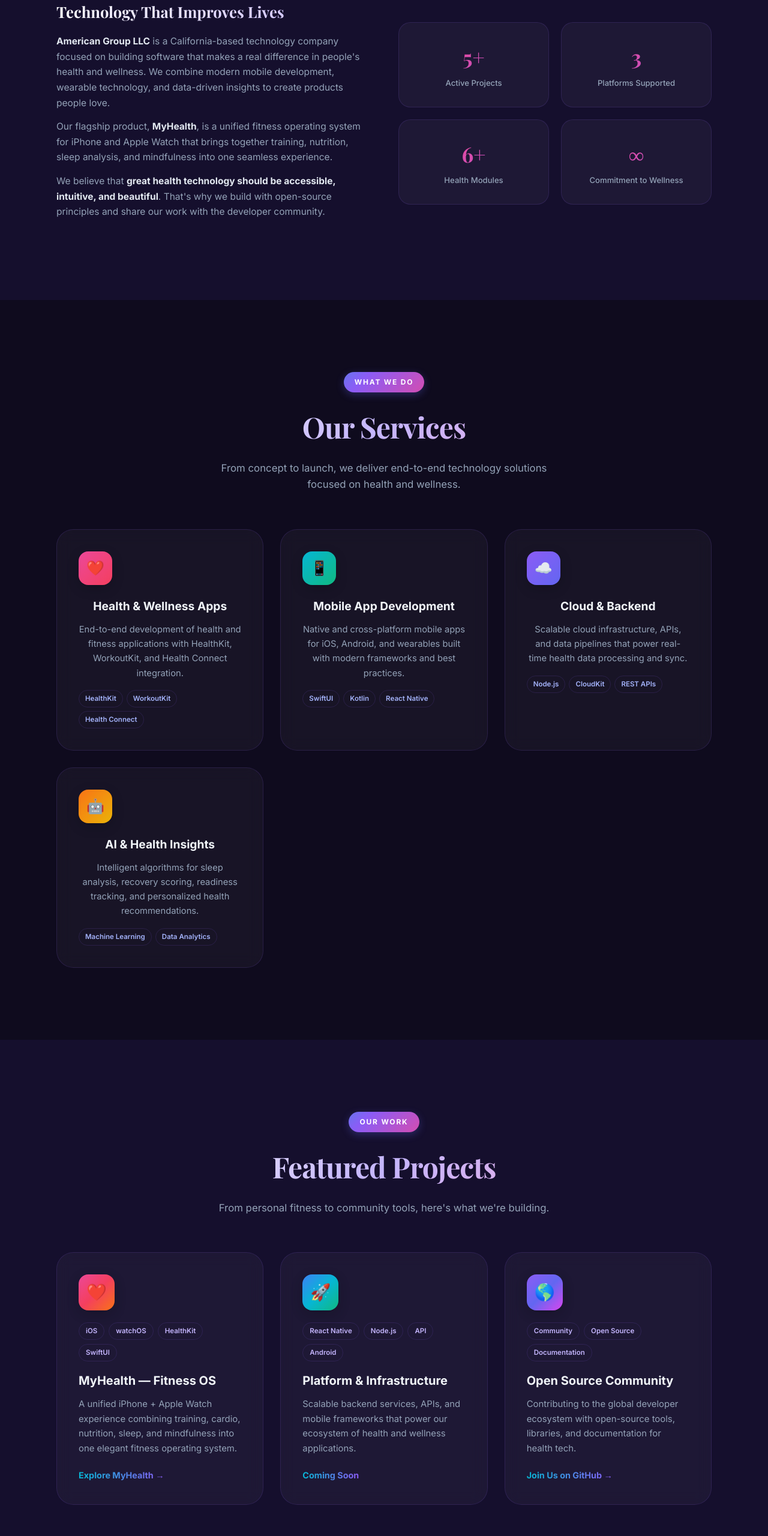
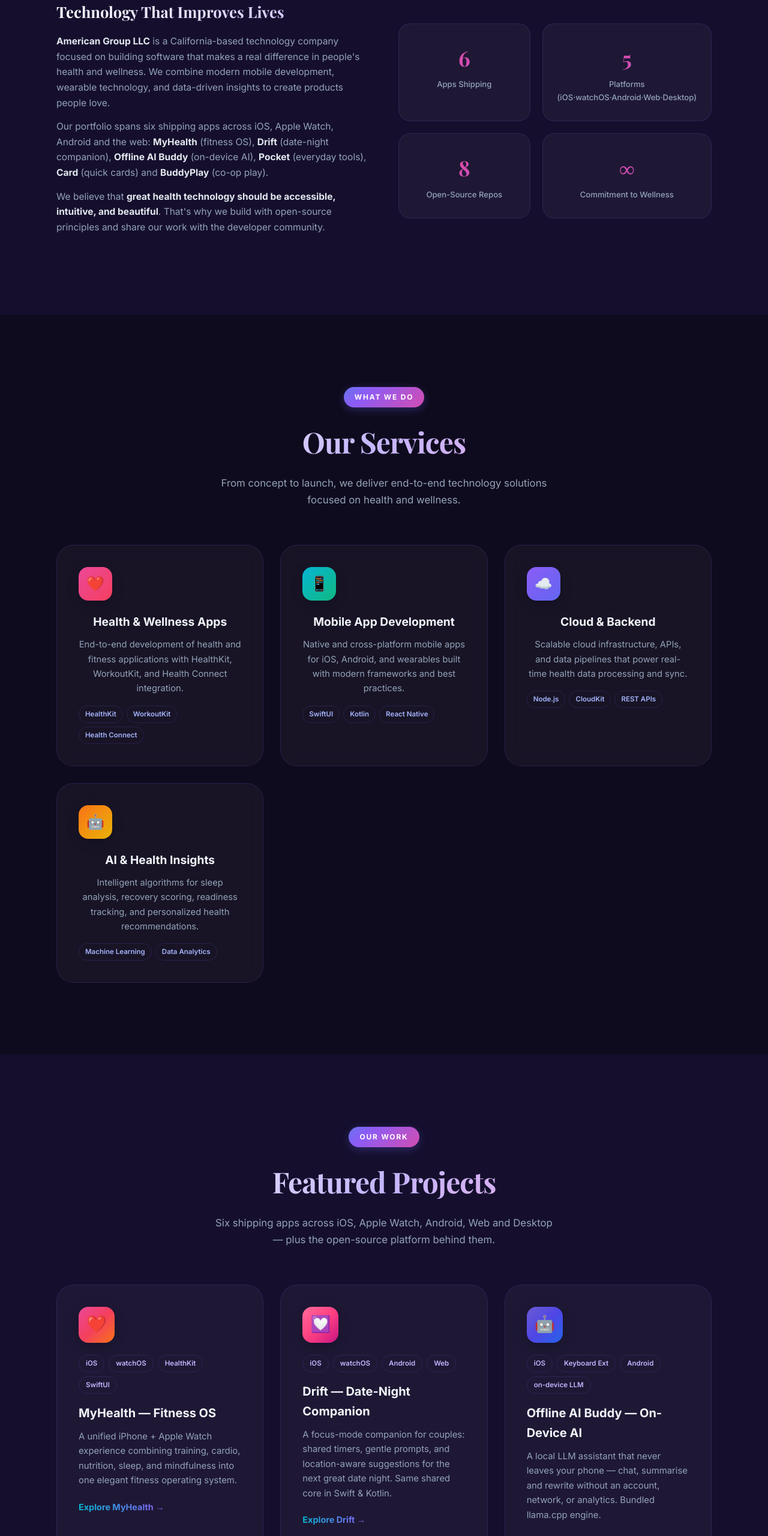
Before and after one commit to AmericanGroupLLC/AmericanGroupLLC.github.io, a website: page index.html in a window 1280 px wide. Shown: the part 1120-3680 px from the top of the page at 60% size. Drawn offline with nearby package versions, Linux system fonts and the light colour scheme.

Commit message:
feat(site): broaden landing page to feature all 6 products
Replace MyHealth-only Featured Projects grid with cards for all six
shipping apps: MyHealth, Drift, Offline AI Buddy, Pocket, Card,
BuddyPlay (plus Open Source Platform). Update title, meta tags,
JSON-LD description, About copy + stats, footer Projects column,
and add 5 brand-coloured .pi-* gradient classes for the new icons.

```diff
--- a/index.html
+++ b/index.html
@@ -14,25 +14,25 @@
     </script>
 
     <!-- ====== SEO META TAGS ====== -->
-    <title>American Group LLC &mdash; Health Technology, Software Development &amp; Digital Wellness | California</title>
-    <meta name="description" content="American Group LLC is a California-based technology company specializing in health &amp; wellness software, mobile app development, and digital health solutions. Explore our flagship MyHealth fitness OS for iPhone &amp; Apple Watch." />
-    <meta name="keywords" content="American Group LLC, health technology company, California tech company, fitness app development, MyHealth app, wellness technology, Apple Watch app, iPhone health app, software development, mobile app development, digital health, health tech startup" />
+    <title>American Group LLC &mdash; Apps for Health, Productivity, Connection &amp; Play | California</title>
+    <meta name="description" content="American Group LLC is a California-based technology company shipping a portfolio of cross-platform apps: MyHealth (fitness OS), Drift (date night companion), Offline AI Buddy (on-device AI), Pocket (everyday tools), Card (quick cards) and BuddyPlay (co-op play). iOS, Apple Watch, Android, Web." />
+    <meta name="keywords" content="American Group LLC, MyHealth, Drift dating app, Offline AI Buddy, Pocket utility app, Card app, BuddyPlay, California tech company, iOS app development, Apple Watch app, Android app, on-device AI, fitness OS, productivity app, party game app, mobile app development, digital wellness, health tech, open source apps" />
     <meta name="author" content="American Group LLC" />
     <meta name="robots" content="index, follow, max-snippet:-1, max-image-preview:large" />
     <link rel="canonical" href="https://americangroupllc.github.io/" />
 
     <!-- ====== OPEN GRAPH ====== -->
     <meta property="og:type" content="website" />
-    <meta property="og:title" content="American Group LLC &mdash; Health Technology &amp; Digital Wellness" />
-    <meta property="og:description" content="California-based tech company building innovative health &amp; wellness software. Home of MyHealth &mdash; your personal fitness operating system." />
+    <meta property="og:title" content="American Group LLC &mdash; Apps for Health, Productivity, Connection &amp; Play" />
+    <meta property="og:description" content="California-based tech company shipping cross-platform apps: MyHealth, Drift, Offline AI Buddy, Pocket, Card, BuddyPlay. iOS, Apple Watch, Android, Web." />
     <meta property="og:url" content="https://americangroupllc.github.io/" />
     <meta property="og:site_name" content="American Group LLC" />
     <meta property="og:locale" content="en_US" />
 
     <!-- ====== TWITTER CARD ====== -->
     <meta name="twitter:card" content="summary_large_image" />
-    <meta name="twitter:title" content="American Group LLC &mdash; Health Technology &amp; Digital Wellness" />
-    <meta name="twitter:description" content="California-based tech company building innovative health &amp; wellness software." />
+    <meta name="twitter:title" content="American Group LLC &mdash; Six Apps Across Health, Productivity, Connection &amp; Play" />
+    <meta name="twitter:description" content="MyHealth · Drift · Offline AI Buddy · Pocket · Card · BuddyPlay — built in California, shipped to iOS, Apple Watch, Android, Web." />
 
     <!-- ====== STRUCTURED DATA ====== -->
     <script type="application/ld+json">
@@ -41,7 +41,7 @@
       "@type": "Organization",
       "name": "American Group LLC",
       "url": "https://americangroupllc.github.io",
-      "description": "California-based technology company specializing in health and wellness software, mobile app development, and digital health solutions.",
+      "description": "California-based technology company shipping a portfolio of cross-platform apps spanning health, productivity, AI, connection and play.",
       "foundingLocation": {
         "@type": "Place",
         "name": "California, USA"
@@ -385,6 +385,11 @@
       .project-icon.pi-health { background: linear-gradient(135deg, #ec4899, #f43f5e, #f97316); }
       .project-icon.pi-platform { background: linear-gradient(135deg, #3b82f6, #06b6d4, #10b981); }
       .project-icon.pi-community { background: linear-gradient(135deg, #8b5cf6, #6366f1, #d946ef); }
+      .project-icon.pi-drift     { background: linear-gradient(135deg, #FF6B9D, #ff4081, #c71585); }
+      .project-icon.pi-aibuddy   { background: linear-gradient(135deg, #6B5BD3, #4f46e5, #2563eb); }
+      .project-icon.pi-pocket    { background: linear-gradient(135deg, #3498DB, #1d4ed8, #0f172a); }
+      .project-icon.pi-card      { background: linear-gradient(135deg, #F39C12, #f97316, #dc2626); }
+      .project-icon.pi-buddyplay { background: linear-gradient(135deg, #E74C3C, #ef4444, #b91c1c); }
       .project-card h3 { font-size: 1.25rem; font-weight: 700; margin-bottom: 10px; }
       .project-card p { color: var(--c-muted); font-size: 0.93rem; margin-bottom: 18px; }
       .tag-row { display: flex; flex-wrap: wrap; gap: 7px; margin-bottom: 16px; }
@@ -613,9 +618,11 @@
               and data-driven insights to create products people love.
             </p>
             <p>
-              Our flagship product, <strong>MyHealth</strong>, is a unified fitness operating
-              system for iPhone and Apple Watch that brings together training, nutrition,
-              sleep analysis, and mindfulness into one seamless experience.
+              Our portfolio spans six shipping apps across iOS, Apple Watch, Android and
+              the web: <strong>MyHealth</strong> (fitness OS), <strong>Drift</strong>
+              (date-night companion), <strong>Offline AI Buddy</strong> (on-device AI),
+              <strong>Pocket</strong> (everyday tools), <strong>Card</strong>
+              (quick cards) and <strong>BuddyPlay</strong> (co-op play).
             </p>
             <p>
               We believe that <strong>great health technology should be accessible,
@@ -625,16 +632,16 @@
           </div>
           <div class="about-stats">
             <div class="about-stat">
-              <div class="about-stat-num">5+</div>
-              <div class="about-stat-label">Active Projects</div>
+              <div class="about-stat-num">6</div>
+              <div class="about-stat-label">Apps Shipping</div>
             </div>
             <div class="about-stat">
-              <div class="about-stat-num">3</div>
-              <div class="about-stat-label">Platforms Supported</div>
+              <div class="about-stat-num">5</div>
+              <div class="about-stat-label">Platforms (iOS·watchOS·Android·Web·Desktop)</div>
             </div>
             <div class="about-stat">
-              <div class="about-stat-num">6+</div>
-              <div class="about-stat-label">Health Modules</div>
+              <div class="about-stat-num">8</div>
+              <div class="about-stat-label">Open-Source Repos</div>
             </div>
             <div class="about-stat">
               <div class="about-stat-num">&infin;</div>
@@ -713,7 +720,8 @@
         <div class="section-label">Our Work</div>
         <h2 class="section-title">Featured Projects</h2>
         <p class="section-sub">
-          From personal fitness to community tools, here's what we're building.
+          Six shipping apps across iOS, Apple Watch, Android, Web and Desktop &mdash;
+          plus the open-source platform behind them.
         </p>
 
         <div class="project-grid">
@@ -732,33 +740,95 @@
             <span class="project-link">Explore MyHealth &rarr;</span>
           </a>
 
-          <div class="project-card" style="text-align: left;">
-            <div class="project-icon pi-platform">&#128640;</div>
+          <a href="https://americangroupllc.github.io/DriftDate/" class="project-card" style="text-align: left;">
+            <div class="project-icon pi-drift">&#128159;</div>
             <div class="tag-row">
-              <span class="tag">React Native</span><span class="tag">Node.js</span>
-              <span class="tag">API</span><span class="tag">Android</span>
+              <span class="tag">iOS</span><span class="tag">watchOS</span>
+              <span class="tag">Android</span><span class="tag">Web</span>
             </div>
-            <h3>Platform &amp; Infrastructure</h3>
+            <h3>Drift &mdash; Date-Night Companion</h3>
             <p>
-              Scalable backend services, APIs, and mobile frameworks that
-              power our ecosystem of health and wellness applications.
+              A focus-mode companion for couples: shared timers, gentle prompts,
+              and location-aware suggestions for the next great date night.
+              Same shared core in Swift &amp; Kotlin.
             </p>
-            <span class="project-link">Coming Soon</span>
-          </div>
+            <span class="project-link">Explore Drift &rarr;</span>
+          </a>
 
-          <div class="project-card" style="text-align: left;">
+          <a href="https://americangroupllc.github.io/Offline-AI-Buddy/" class="project-card" style="text-align: left;">
+            <div class="project-icon pi-aibuddy">&#129302;</div>
+            <div class="tag-row">
+              <span class="tag">iOS</span><span class="tag">Keyboard Ext</span>
+              <span class="tag">Android</span><span class="tag">on-device LLM</span>
+            </div>
+            <h3>Offline AI Buddy &mdash; On-Device AI</h3>
+            <p>
+              A local LLM assistant that never leaves your phone &mdash; chat,
+              summarise and rewrite without an account, network, or analytics.
+              Bundled llama.cpp engine.
+            </p>
+            <span class="project-link">Explore Offline AI Buddy &rarr;</span>
+          </a>
+
+          <a href="https://americangroupllc.github.io/ClockApp/" class="project-card" style="text-align: left;">
+            <div class="project-icon pi-pocket">&#9201;&#65039;</div>
+            <div class="tag-row">
+              <span class="tag">iOS</span><span class="tag">watchOS</span>
+              <span class="tag">Android</span><span class="tag">AR Measure</span>
+            </div>
+            <h3>Pocket &mdash; Tools for Time</h3>
+            <p>
+              Pocket-sized utilities done well: clock, timer, calculator,
+              compass, AR measure and unit converter &mdash; all on device,
+              no account required.
+            </p>
+            <span class="project-link">Explore Pocket &rarr;</span>
+          </a>
+
+          <a href="https://americangroupllc.github.io/Card/" class="project-card" style="text-align: left;">
+            <div class="project-icon pi-card">&#128179;</div>
+            <div class="tag-row">
+              <span class="tag">iOS</span><span class="tag">watchOS</span>
+              <span class="tag">Share Ext</span><span class="tag">Android</span>
+            </div>
+            <h3>Card &mdash; Quick Cards</h3>
+            <p>
+              A card for every moment: quick voice notes, share-sheet capture,
+              and watch-first composition. Microphone is the only sensitive
+              permission.
+            </p>
+            <span class="project-link">Explore Card &rarr;</span>
+          </a>
+
+          <a href="https://americangroupllc.github.io/BuddyPlay/" class="project-card" style="text-align: left;">
+            <div class="project-icon pi-buddyplay">&#127918;</div>
+            <div class="tag-row">
+              <span class="tag">iOS</span><span class="tag">Android</span>
+              <span class="tag">Web</span><span class="tag">P2P</span>
+            </div>
+            <h3>BuddyPlay &mdash; Co-op Play</h3>
+            <p>
+              Play together even when you're apart. Local-first scoring,
+              peer-to-peer connectivity, no servers, no accounts &mdash;
+              just the game.
+            </p>
+            <span class="project-link">Explore BuddyPlay &rarr;</span>
+          </a>
+
+          <a href="https://github.com/AmericanGroupLLC" target="_blank" rel="noopener" class="project-card" style="text-align: left;">
             <div class="project-icon pi-community">&#127758;</div>
             <div class="tag-row">
-              <span class="tag">Community</span><span class="tag">Open Source</span>
-              <span class="tag">Documentation</span>
+              <span class="tag">Open Source</span><span class="tag">MIT</span>
+              <span class="tag">Cross-Platform</span><span class="tag">CI/CD</span>
             </div>
-            <h3>Open Source Community</h3>
+            <h3>Open Source Platform</h3>
             <p>
-              Contributing to the global developer ecosystem with open-source
-              tools, libraries, and documentation for health tech.
+              Eight repos powering all six apps: shared release book + video
+              CI, Electron desktop wrappers, Apple Watch + Wear OS modules,
+              and end-to-end signing pipelines.
             </p>
-            <span class="project-link">Join Us on GitHub &rarr;</span>
-          </div>
+            <span class="project-link">Browse on GitHub &rarr;</span>
+          </a>
         </div>
       </div>
     </section>
@@ -835,7 +905,7 @@
         <div class="footer-inner">
           <div class="footer-brand">
             <div class="footer-logo">American Group LLC</div>
-            <p>California-based technology company building the future of health &amp; wellness.</p>
+            <p>California-based technology company shipping a portfolio of cross-platform apps: health, productivity, AI, connection &amp; play.</p>
             <div class="footer-social">
               <a href="https://www.facebook.com/AmericanGroupLLC" target="_blank" rel="noopener" aria-label="Facebook">
                 <svg viewBox="0 0 24 24" fill="currentColor"><path d="M24 12.073c0-6.627-5.373-12-12-12s-12 5.373-12 12c0 5.99 4.388 10.954 10.125 11.854v-8.385H7.078v-3.47h3.047V9.43c0-3.007 1.792-4.669 4.533-4.669 1.312 0 2.686.235 2.686.235v2.953H15.83c-1.491 0-1.956.925-1.956 1.874v2.25h3.328l-.532 3.47h-2.796v8.385C19.612 23.027 24 18.062 24 12.073z"/></svg>
@@ -863,7 +933,12 @@
           <div class="footer-col">
             <h4>Projects</h4>
             <ul>
-              <li><a href="https://americangroupllc.github.io/HealthApp/">MyHealth App</a></li>
+              <li><a href="https://americangroupllc.github.io/HealthApp/">MyHealth</a></li>
+              <li><a href="https://americangroupllc.github.io/DriftDate/">Drift</a></li>
+              <li><a href="https://americangroupllc.github.io/Offline-AI-Buddy/">Offline AI Buddy</a></li>
+              <li><a href="https://americangroupllc.github.io/ClockApp/">Pocket</a></li>
+              <li><a href="https://americangroupllc.github.io/Card/">Card</a></li>
+              <li><a href="https://americangroupllc.github.io/BuddyPlay/">BuddyPlay</a></li>
               <li><a href="https://github.com/AmericanGroupLLC" target="_blank" rel="noopener">Open Source</a></li>
             </ul>
           </div>
```
